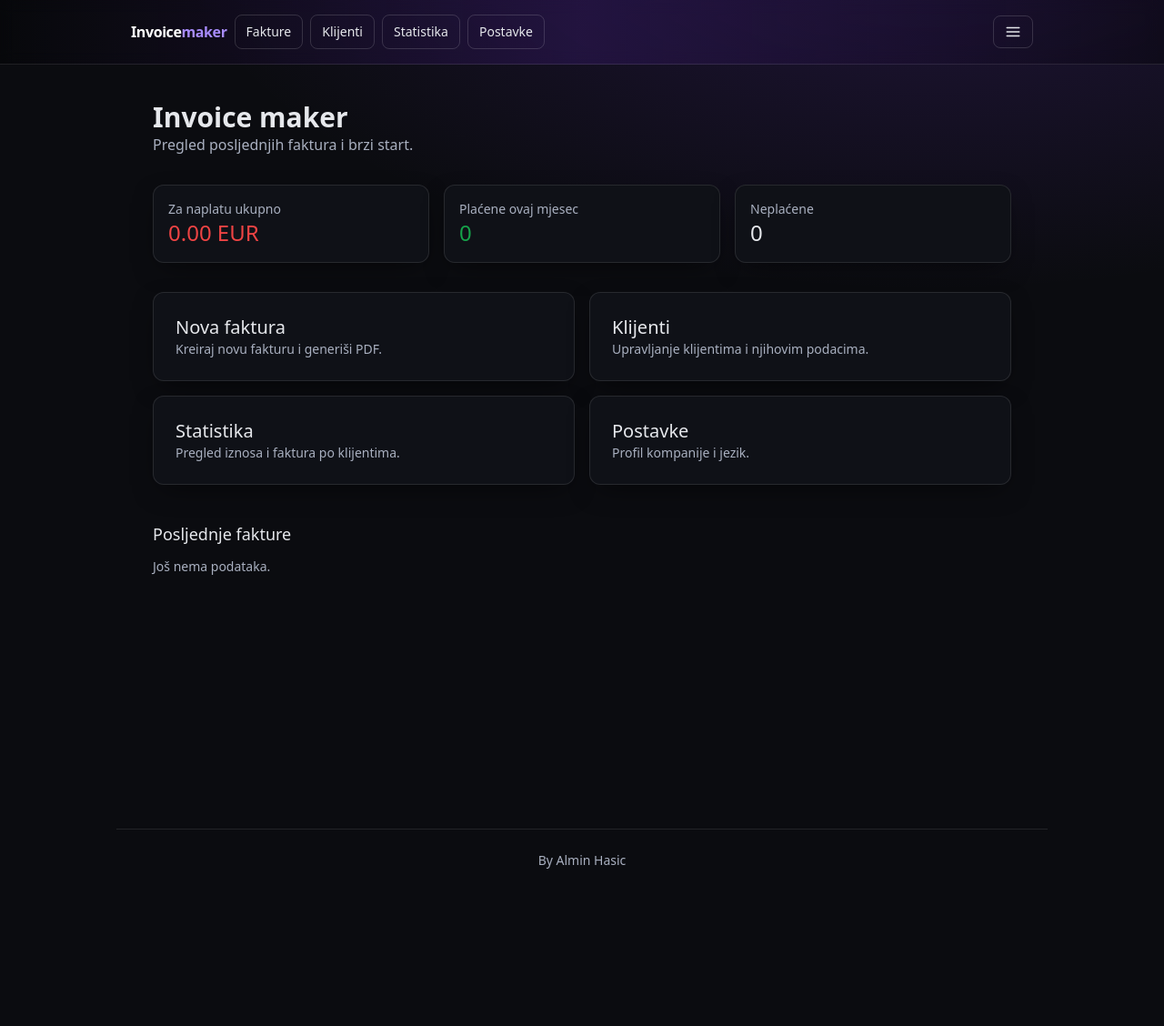
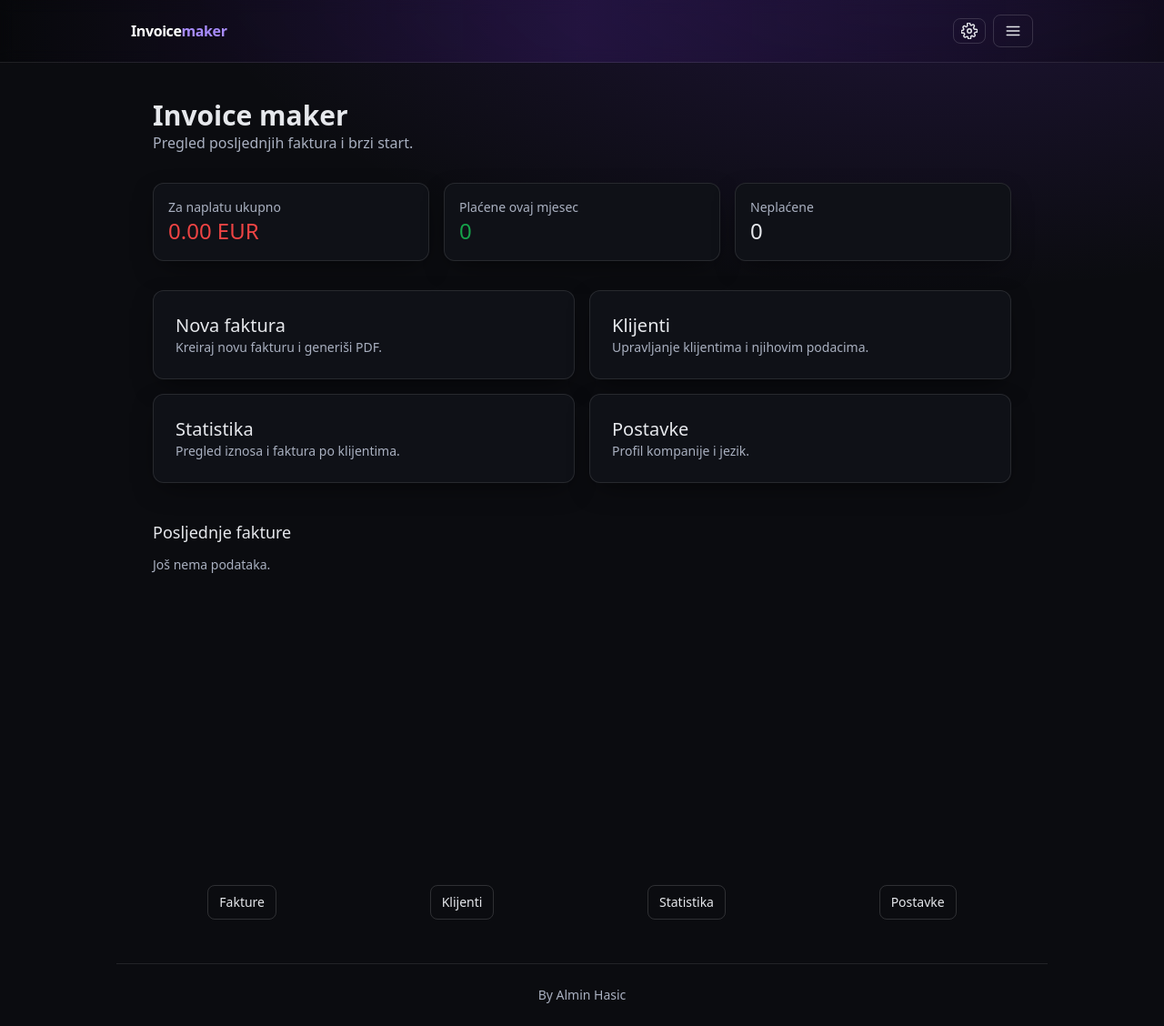
Before and after one commit to alminkey/invoice-maker, a Next.js app: page / in a window 1280 px wide. Shown: the whole page at 91% size. Before the commit the page ends 980 px from the top, so only its background shows below. Built offline with nearby package versions, Linux system fonts and the light colour scheme.

Commit message:
feat: bottom fixed nav; increase base font-size (+20%); header keeps size; add pink button style; stronger modal blur

```diff
--- /dev/null
+++ b/src/app/BottomNav.tsx
@@ -0,0 +1,17 @@
+"use client";
+import Link from "next/link";
+import { useI18n } from "@/lib/i18n";
+
+export default function BottomNav() {
+  const { t } = useI18n();
+  return (
+    <div className="bottom-nav">
+      <div className="max-w-5xl mx-auto px-4 py-2 flex justify-around">
+        <Link href="/invoices" className="btn btn-outline">{t('nav_invoices')}</Link>
+        <Link href="/clients" className="btn btn-outline">{t('nav_clients')}</Link>
+        <Link href="/stats" className="btn btn-outline">{t('nav_stats')}</Link>
+        <Link href="/settings" className="btn btn-outline">{t('nav_settings')}</Link>
+      </div>
+    </div>
+  );
+}
--- a/src/app/Nav.tsx
+++ b/src/app/Nav.tsx
@@ -23,24 +23,23 @@ export default function Nav() {
   }, [open]);
 
   return (
-    <nav className="p-4 flex gap-2 flex-wrap items-center relative">
+    <nav className="p-4 flex gap-3 items-center relative">
       <Link href="/" className="font-semibold tracking-tight text-white">Invoice<span className="text-[var(--accent-400)]">maker</span></Link>
-      <div className="flex gap-2">
-        <Link href="/invoices" className="btn btn-outline">{t('nav_invoices')}</Link>
-        <Link href="/clients" className="btn btn-outline">{t('nav_clients')}</Link>
-        <Link href="/stats" className="btn btn-outline">{t('nav_stats')}</Link>
-        <Link href="/settings" className="btn btn-outline">{t('nav_settings')}</Link>
+      <div className="ml-auto flex items-center gap-2">
+        <Link aria-label="Settings" href="/settings" className="btn btn-outline px-2 py-1">
+          <svg width="18" height="18" viewBox="0 0 24 24" fill="none" stroke="currentColor" strokeWidth="2" strokeLinecap="round" strokeLinejoin="round"><circle cx="12" cy="12" r="3"/><path d="M19.4 15a1.65 1.65 0 0 0 .33 1.82l.06.06a2 2 0 1 1-2.83 2.83l-.06-.06a1.65 1.65 0 0 0-1.82-.33 1.65 1.65 0 0 0-1 1.51V22a2 2 0 1 1-4 0v-.09a1.65 1.65 0 0 0-1-1.51 1.65 1.65 0 0 0-1.82.33l-.06.06a2 2 0 1 1-2.83-2.83l.06-.06a1.65 1.65 0 0 0 .33-1.82 1.65 1.65 0 0 0-1.51-1H2a2 2 0 1 1 0-4h.09a1.65 1.65 0 0 0 1.51-1 1.65 1.65 0 0 0-.33-1.82l-.06-.06a2 2 0 1 1 2.83-2.83l.06.06a1.65 1.65 0 0 0 1.82.33H8a1.65 1.65 0 0 0 1-1.51V2a2 2 0 1 1 4 0v.09a1.65 1.65 0 0 0 1 1.51 1.65 1.65 0 0 0 1.82-.33l.06-.06a2 2 0 1 1 2.83 2.83l-.06.06a1.65 1.65 0 0 0-.33 1.82V8c0 .66.39 1.26 1 1.51.5.2 1.04.31 1.6.31H22a2 2 0 1 1 0 4h-.09c-.56 0-1.1.11-1.6.31-.61.25-1 .85-1 1.51z"/></svg>
+        </Link>
+        <button ref={btnRef} aria-label="Menu" className="btn btn-outline" onClick={()=>setOpen(v=>!v)}>
+          <svg width="18" height="18" viewBox="0 0 24 24" fill="none" stroke="currentColor" strokeWidth="2" strokeLinecap="round" strokeLinejoin="round">
+            <line x1="3" y1="6" x2="21" y2="6"/>
+            <line x1="3" y1="12" x2="21" y2="12"/>
+            <line x1="3" y1="18" x2="21" y2="18"/>
+          </svg>
+        </button>
       </div>
-      <button ref={btnRef} aria-label="Menu" className="btn btn-outline ml-auto" onClick={()=>setOpen(v=>!v)}>
-        <svg width="18" height="18" viewBox="0 0 24 24" fill="none" stroke="currentColor" strokeWidth="2" strokeLinecap="round" strokeLinejoin="round">
-          <line x1="3" y1="6" x2="21" y2="6"/>
-          <line x1="3" y1="12" x2="21" y2="12"/>
-          <line x1="3" y1="18" x2="21" y2="18"/>
-        </svg>
-      </button>
       {open && (
         <>
-          <div className="fixed inset-0 bg-black/50 backdrop-blur-sm z-40" onClick={()=>setOpen(false)} />
+          <div className="fixed inset-0 bg-black/60 backdrop-blur-md z-40" onClick={()=>setOpen(false)} />
           <div ref={panelRef} className="fixed z-50 top-1/2 left-1/2 -translate-x-1/2 -translate-y-1/2 w-[90vw] max-w-md card p-4">
             <div className="flex items-center justify-between mb-3">
               <div className="font-medium">Postavke</div>
--- a/src/app/layout.tsx
+++ b/src/app/layout.tsx
@@ -3,6 +3,7 @@ import Nav from "./Nav";
 import SwRegister from "./SwRegister";
 import "./globals.css";
 import ThemeApplier from "./ThemeApplier";
+import BottomNav from "./BottomNav";
 
 export const metadata: Metadata = {
   title: "Invoice maker",
@@ -23,10 +24,11 @@ export default function RootLayout({
             <Nav />
           </div>
         </div>
-        <div className="max-w-5xl mx-auto">
+        <div className="max-w-5xl mx-auto pb-24">
           {children}
           <SwRegister />
         </div>
+        <BottomNav />
         <footer className="mt-10">
           <div className="max-w-5xl mx-auto text-center text-sm text-[var(--subtle)] py-6 border-t border-white/10">By Almin Hasic</div>
         </footer>
```
Also changed, not shown: src/app/globals.css (line endings or trailing spaces).
